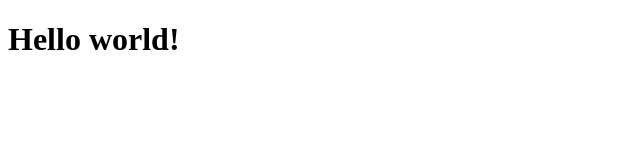
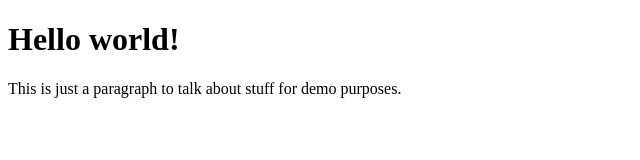
Before and after one commit to lilweirdward/TestRepoNumberTwo, a plain HTML site: page index.html in a window 1280 px wide. Shown: the whole page, without its empty margins (0-640 px from the left). Drawn offline with Linux system fonts and the light colour scheme.

Commit message:
Added a paragraph to index.html

```diff
--- a/index.html
+++ b/index.html
@@ -4,4 +4,5 @@
 </head>
 <body>
     <h1>Hello world!</h1>
+    <p>This is just a paragraph to talk about stuff for demo purposes.</p>
 </body>
```
